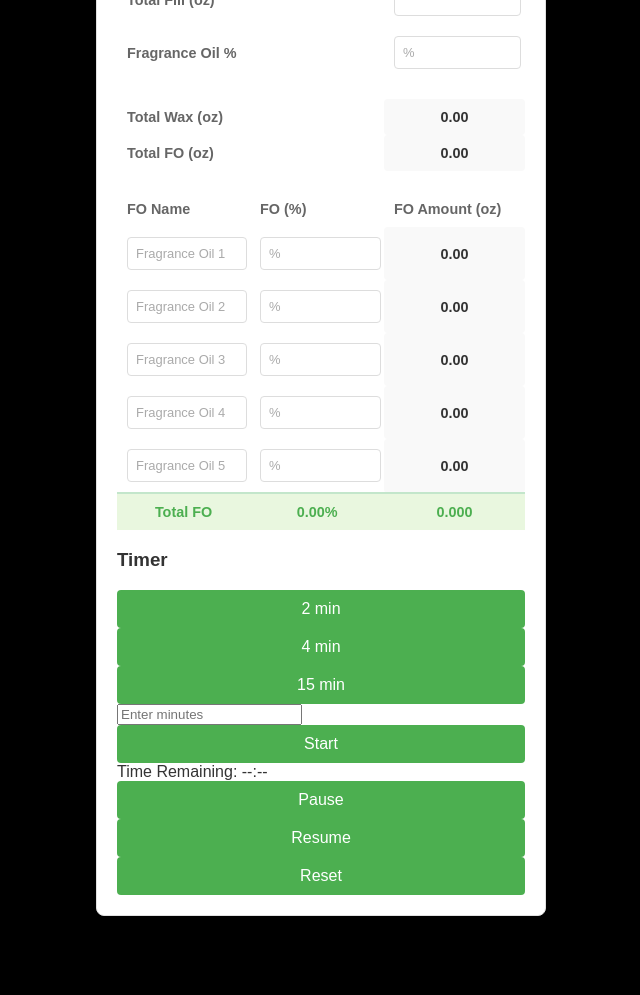
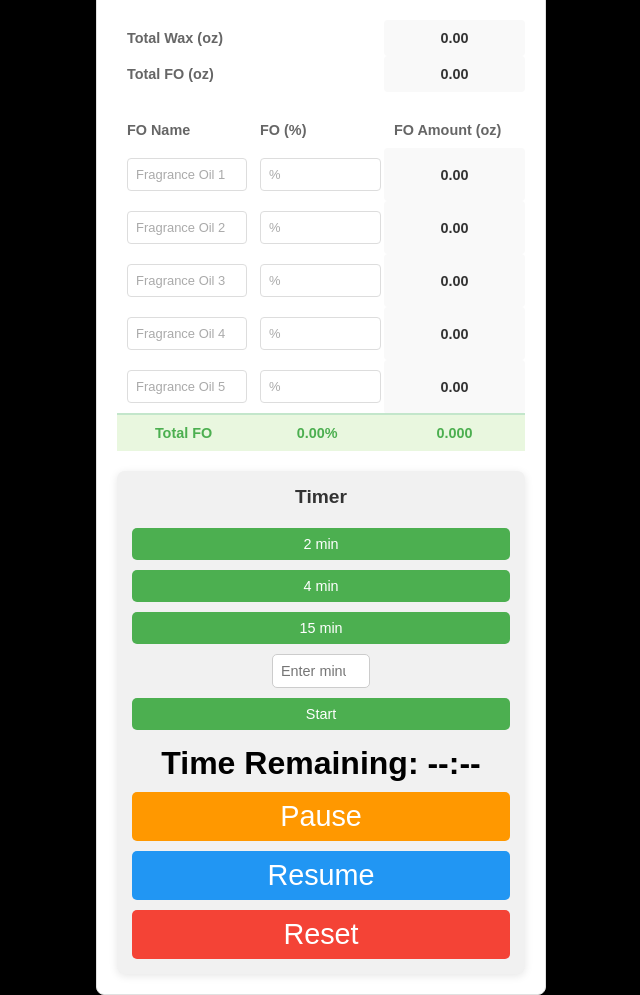
Before and after one commit to Assadhussein/CandleMakingCalculator, a plain HTML site: page index.html in a window 1280 px wide. Shown: the whole page, without its empty margins (319-959 px from the left). Before the commit the page ends 916 px from the top, so only its background shows below. Drawn offline with Linux system fonts and the light colour scheme.

Commit message:
Update styles.css

```diff
--- a/styles.css
+++ b/styles.css
@@ -105,3 +105,101 @@ body {
 .calculator button:hover {
     background-color: #45a049;
 }
+
+/* Timer Section Styling */
+.timer-section {
+    margin-top: 20px;
+    background-color: #f1f1f1;
+    padding: 15px;
+    border-radius: 8px;
+    box-shadow: 0px 2px 8px rgba(0, 0, 0, 0.1);
+    position: relative;
+}
+
+.timer-section h3 {
+    margin-top: 0;
+    text-align: center;
+    color: #333;
+    font-size: 1.2em;
+}
+
+.preset-buttons,
+.custom-timer,
+.timer-controls {
+    display: flex;
+    justify-content: center;
+    gap: 10px;
+    flex-wrap: wrap;
+    margin-top: 10px;
+}
+
+.preset-buttons button,
+.custom-timer button,
+.timer-controls button {
+    padding: 8px 14px;
+    font-size: 0.9em;
+    border: none;
+    border-radius: 5px;
+    cursor: pointer;
+    transition: background-color 0.2s ease;
+}
+
+.preset-buttons button {
+    background-color: #4caf50;
+    color: white;
+}
+
+.custom-timer button {
+    background-color: #4caf50;
+    color: white;
+}
+
+.timer-controls button:nth-child(1) { /* Pause */
+    background-color: #ff9800;
+    color: white;
+}
+
+.timer-controls button:nth-child(2) { /* Resume */
+    background-color: #2196f3;
+    color: white;
+}
+
+.timer-controls button:nth-child(3) { /* Reset */
+    background-color: #f44336;
+    color: white;
+}
+
+.preset-buttons button:hover,
+.custom-timer button:hover,
+.timer-controls button:hover {
+    opacity: 0.9;
+}
+
+.custom-timer input {
+    padding: 8px;
+    font-size: 0.9em;
+    border: 1px solid #ccc;
+    border-radius: 5px;
+    width: 80px;
+}
+
+.countdown-display {
+    margin-top: 15px;
+    text-align: center;
+    font-size: 2em;
+    font-weight: bold;
+    color: #000;
+}
+
+/* Sticky countdown display at bottom for visibility */
+.countdown-display.sticky {
+    position: fixed;
+    bottom: 10px;
+    left: 50%;
+    transform: translateX(-50%);
+    background: rgba(255, 255, 255, 0.95);
+    padding: 10px 20px;
+    border-radius: 6px;
+    box-shadow: 0px 2px 8px rgba(0, 0, 0, 0.15);
+    z-index: 1000;
+}
```
